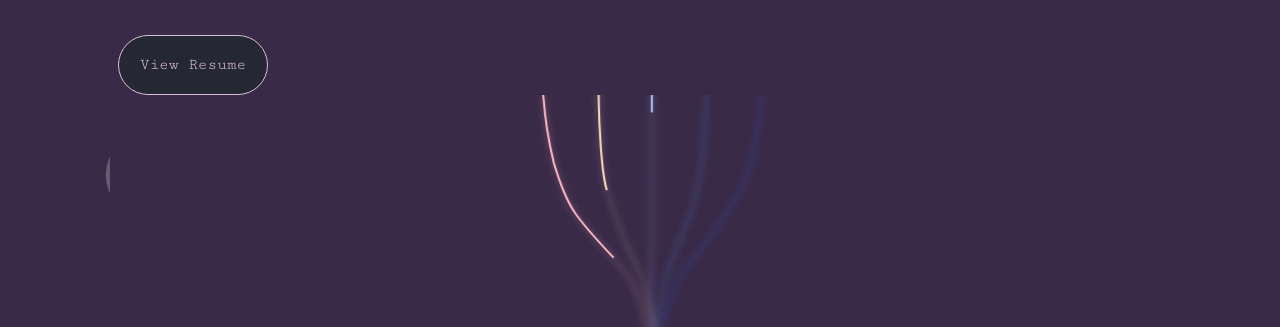
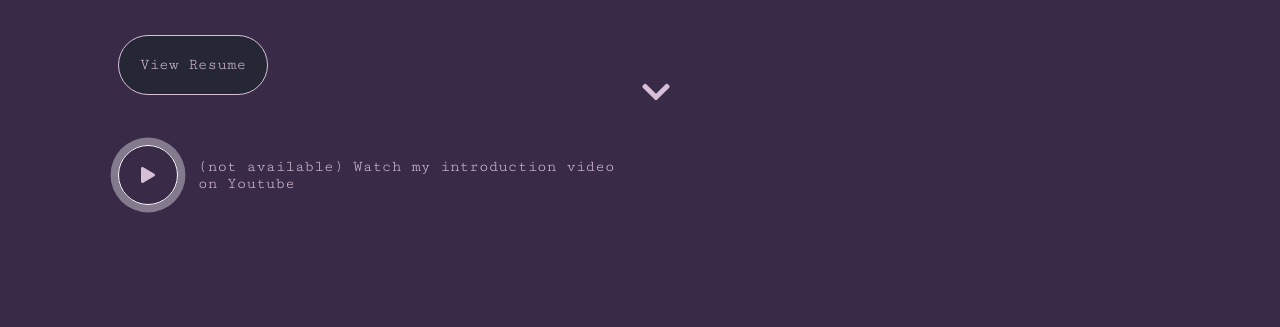
Before and after one commit to LucPellinger/lucpellinger.github.io, a React (Vite) app: page / in a window 1280 px wide. Shown: the part 460-787 px from the top of the page. Built offline with nearby package versions, Linux system fonts and the light colour scheme.

Commit message:
Reverted back to old layout

```diff
--- a/src/components/gemini_effect/geminiEffect.css
+++ b/src/components/gemini_effect/geminiEffect.css
@@ -2,9 +2,20 @@
   position:relative;
   height:250vh;
   width:100%;
-  background:var(--background-color);
+  height: min(120vh, 1200px);   /* example: a tall panel */
   overflow:clip;
   border-radius:12px
+}
+
+.gge-background {
+  position: fixed;        /* lock it behind everything */
+  top: 0;
+  left: 0;
+  width: 100vw;
+  height: 100vh;          /* always full viewport */
+  z-index: -1;            /* send behind content */
+  overflow: hidden;
+  pointer-events: none;   /* clicks pass through */
 }
 
 /* add gradient fade so it flows into next section */
@@ -21,12 +32,13 @@
 }
 
 .gge-sticky{
-    position:sticky;top:20rem
+    position:sticky;
+    top:20rem;
 }
 
 .gge-center-overlay {
   position: absolute;
-  top: 10%;
+  top: 20%;
   left: 50%;
   transform: translate(-50%, -50%);
   z-index: 5;  /* above SVG */
@@ -73,14 +85,16 @@
   box-shadow:0 2px 20px rgba(255,255,255,.15)
 }
 
-.gge-svg{
-    position:center;
-    justify-content: center;
-    width:100%;
-    height:100vh;
-    width: 100%;
-    transform: rotate(90deg);
-    z-index: 0;
+/* SVG: center + keep ratio; no cropping, no distortion */
+.gge-svg {
+  display: block;          /* enables margin centering */
+  margin: 0 auto;          /* centers horizontally */
+  width: 100%;             /* follows container width */
+  max-width: 1440px;       /* optional: cap to design width */
+  height: auto;            /* preserves aspect ratio */
+  aspect-ratio: 1440 / 1070; /* gives browsers a hint, prevents jumps */
+  /* REMOVE transform: rotate(90deg); we rotate inside SVG now */
+  /* REMOVE left/top/height:100% that were causing misalignment */
 }
 
 .gge-svg path{
@@ -95,6 +109,7 @@
         transform:translateY(-8rem)
     }
     .gge-svg{
-        top:-8rem
+        top:-8rem;
+        left: 50%;
     }
 }
--- a/src/components/gemini_effect/geminiEffect.jsx
+++ b/src/components/gemini_effect/geminiEffect.jsx
@@ -15,7 +15,15 @@ const D = [
   "M0.5 364C145.288 362.349 195 361.5 265.5 378C322 391.223 399.182 457.5 411 467.5C424.176 478.649 456.916 491.677 496.259 502.699C498.746 503.396 501.16 504.304 503.511 505.374C517.104 511.558 541.149 520.911 551.5 521.236C571.5 521.236 590 498.736 611.5 498.736C631.5 498.736 652.5 529.236 669.5 528.736C685.171 528.736 697.81 510.924 721.274 501.036C728.505 497.988 736.716 497.231 743.812 500.579C761.362 508.857 778.421 529.148 794 528.736C810.375 528.736 829.35 508.68 848.364 502.179C854.243 500.169 860.624 500.802 866.535 502.718C886.961 509.338 898.141 519.866 916 520.236C932.8 520.583 934.5 510.236 967.5 501.736C1011.5 491 1007.5 493.5 1029.5 480C1069.5 453.5 1072 440.442 1128.5 403.5C1180.5 369.5 1275 360.374 1439 364"
 ];
 
-const COLORS = ["#FFB7C5", "#FFDDB7", "#B1C5FF", "#4FABFF", "#076EFF"];
+// const COLORS = ["#FFB7C5", "#FFDDB7", "#B1C5FF", "#4FABFF", "#076EFF"];
+
+const COLORS = [
+  "#E0BBE4", // soft lavender (light theme friendly highlight)
+  "#CBAACB", // muted lilac
+  "#A57CC7", // medium purple
+  "#7C4D9E", // deep purple (contrasts in light mode, blends in dark)
+  "#5A2A82"  // rich dark purple (anchors well in both themes)
+];
 
 export default function GoogleGeminiEffect({
   pathLengths,
@@ -32,9 +40,10 @@ export default function GoogleGeminiEffect({
 
       {children}*/}
 
-      <svg className="gge-svg" viewBox="0 0 1440 1060"
+      <svg className="gge-svg" viewBox="0 0 1440 1070"
            xmlns="http://www.w3.org/2000/svg" aria-hidden="true" preserveAspectRatio="xMidYMid meet">
         {/* --- BACKGROUND GLOW (rendered FIRST so it stays BEHIND) --- */}
+        <g transform="rotate(90 720 535)">
         <g filter="url(#gge-blur)" opacity=".45" pointerEvents="none">
           {D.map((d, i) => (
             <path key={`bg-${i}`} d={d} stroke={COLORS[i]} strokeWidth="2" fill="none" />
@@ -55,7 +64,7 @@ export default function GoogleGeminiEffect({
             vectorEffect="non-scaling-stroke"
           />
         ))}
-
+        </g>
         <defs>
           <filter id="gge-blur">
             <feGaussianBlur in="SourceGraphic" stdDeviation="5" />
--- a/src/pages/Home.jsx
+++ b/src/pages/Home.jsx
@@ -78,16 +78,16 @@ const Home = ( { onResumeClick, onExperienceClick } ) => {
 		<div className='container home' id='home'>
 			<Hero onResumeClick={onResumeClick} />
 
-			{/*<div className='hero-section__scroll-down'>
+			<div className='hero-section__scroll-down'>
 			  <div className='tooltip'>
 			    <a href='#portfolio' className='scroll-down-link'>
 			      <FaChevronDown />
 			    </a>
 			    <span className='tooltip-text'>Scroll to Portfolio</span>
 			  </div>
-			</div>*/}
+			</div>
 
-			<GoogleGeminiEffectDemo />
+			{/*<GoogleGeminiEffectDemo />*/}
 
 			<Portfolio />
 
```
